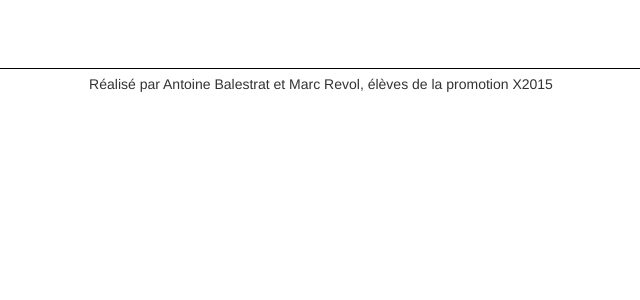
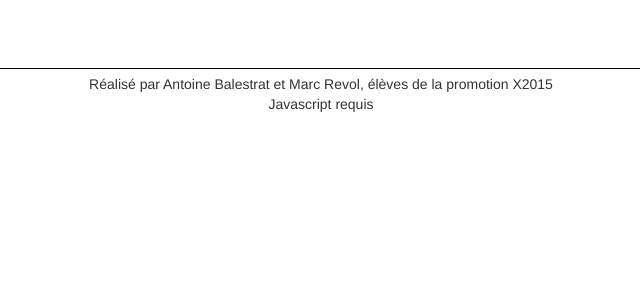
Before and after one commit to Mrktn/shotgun.bin, a PHP site: page /index.php?activePage=index in a window 1280 px wide. Shown: the part 444-744 px from the top of the page, without its empty margins (319-959 px from the left). Run offline with PHP 8.4, Linux system fonts and the light colour scheme; data that the repository does not hold is empty.

Commit message:
js required

```diff
--- a/printForm.php
+++ b/printForm.php
@@ -196,7 +196,7 @@ function generateHTMLFooter()
 {
     echo <<<END
     <div id="footer">
-	<p> Réalisé par Antoine Balestrat et Marc Revol, élèves de la promotion X2015 </p>
+	<p> Réalisé par Antoine Balestrat et Marc Revol, élèves de la promotion X2015 <br/> Javascript requis </p>
         </div>
 </body>
 </html>
```
